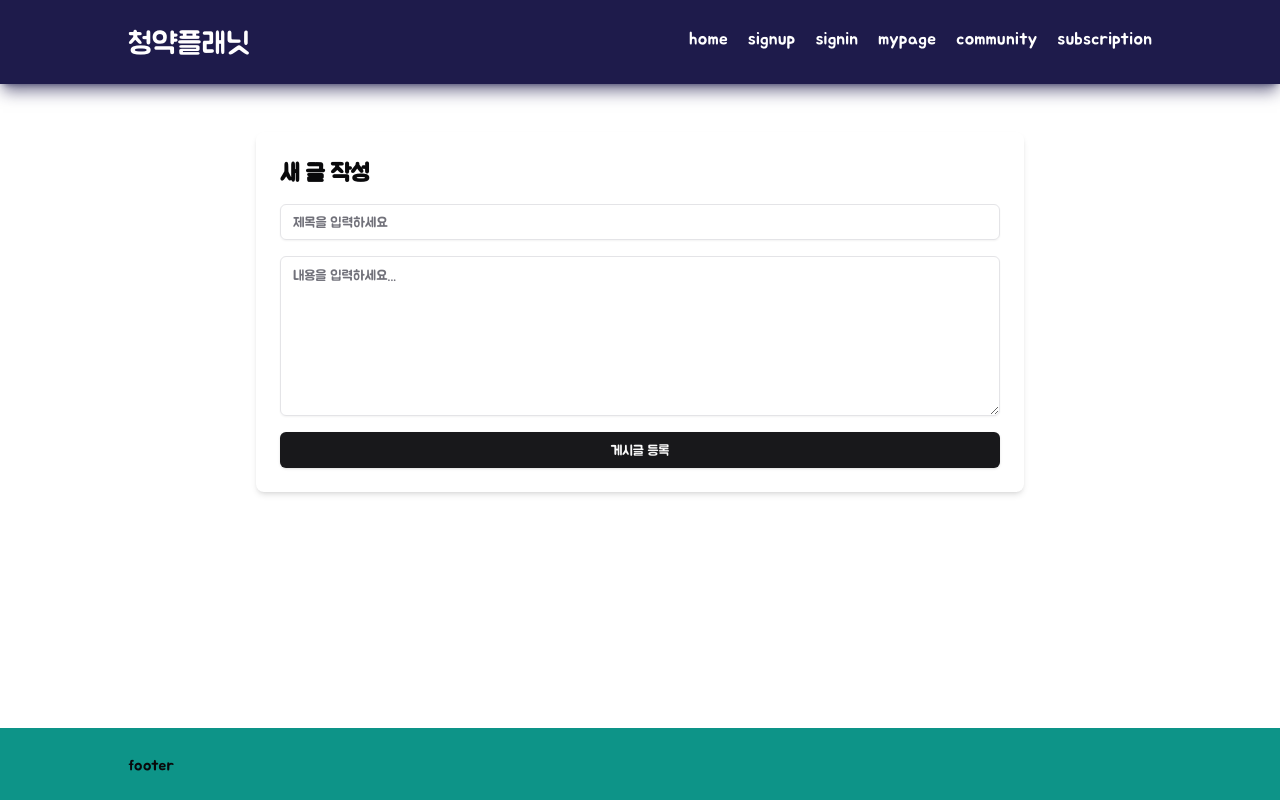
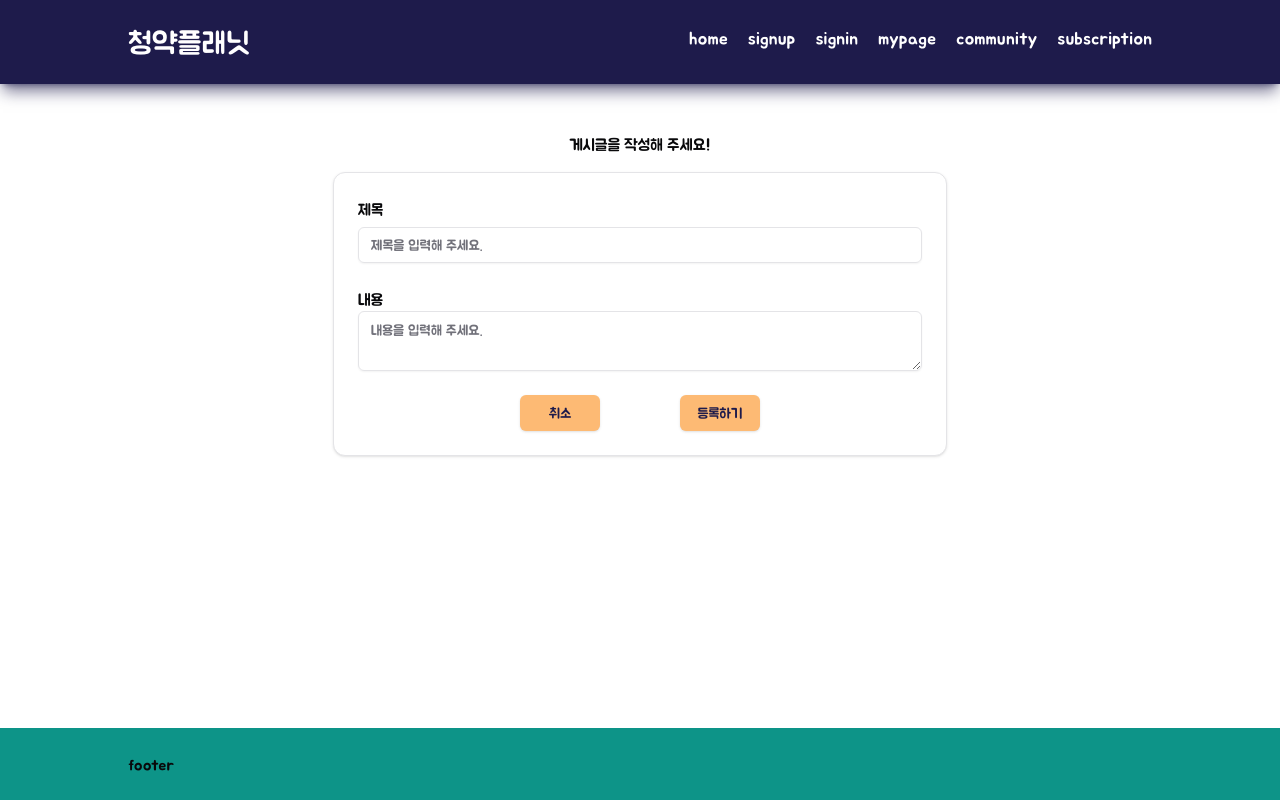
Before and after one commit to cheongyakplanet/FE, a Next.js app: page /community/post in a window 1280 px wide. Built offline with nearby package versions, Linux system fonts and the light colour scheme; no server answers.

Commit message:
Feat: 게시글 작성 API 연동

```diff
--- a/src/app/community/post/page.tsx
+++ b/src/app/community/post/page.tsx
@@ -1,14 +1,66 @@
+'use client';
+
+import { ChangeEvent, useState } from 'react';
+
+import { useRouter } from 'next/navigation';
+
 import { Button } from '@/components/ui/button';
+import { Card, CardContent, CardFooter, CardHeader, CardTitle } from '@/components/ui/card';
 import { Input } from '@/components/ui/input';
 import { Textarea } from '@/components/ui/textarea';
 
+import { useNewPost } from '@/services/community/hooks/useGetPost';
+import { NewPostDto } from '@/services/community/types';
+
 export default function post() {
+  const router = useRouter();
+  const { mutate: newPost } = useNewPost();
+  const [newPostData, setNewPostData] = useState({ title: '', content: '' });
+
+  const handleChange = (e: ChangeEvent<HTMLInputElement | HTMLTextAreaElement>) => {
+    setNewPostData({
+      ...newPostData,
+      [e.target.name]: e.target.value,
+    });
+  };
+
+  const postNewPost = (newPostData: NewPostDto) => {
+    newPost(newPostData);
+    router.push('/community');
+  };
+
   return (
-    <div className="mx-auto mt-10 max-w-3xl rounded-lg bg-white p-6 shadow-md">
-      <h1 className="mb-4 text-2xl font-bold">새 글 작성</h1>
-      <Input className="mb-4" placeholder="제목을 입력하세요" />
-      <Textarea className="mb-4 h-40" placeholder="내용을 입력하세요..." />
-      <Button className="w-full">게시글 등록</Button>
+    <div className="animate-fade-in flex flex-col items-center">
+      <div className="mb-4 text-center">게시글을 작성해 주세요!</div>
+      <Card className="w-3/5">
+        <CardHeader>
+          <div>제목</div>
+          <Input name="title" value={newPostData.title} onChange={handleChange} placeholder="제목을 입력해 주세요." />
+        </CardHeader>
+        <CardContent>
+          <div>내용</div>
+          <Textarea
+            name="content"
+            value={newPostData.content}
+            onChange={handleChange}
+            placeholder="내용을 입력해 주세요."
+          />
+        </CardContent>
+        <CardFooter className="justify-center">
+          <Button
+            onClick={() => router.push('/community')}
+            className="mr-20 w-20 bg-orange-300 text-indigo-950 hover:bg-orange-400"
+          >
+            취소
+          </Button>
+          <Button
+            className="w-20 bg-orange-300 text-indigo-950 hover:bg-orange-400"
+            onClick={() => postNewPost(newPostData)}
+          >
+            등록하기
+          </Button>
+        </CardFooter>
+      </Card>
     </div>
   );
 }
--- a/src/services/community/api.ts
+++ b/src/services/community/api.ts
@@ -1,4 +1,4 @@
-import { PostCommentDto, PostDto } from './types';
+import { PostCommentDto, PostDto, NewPostDto } from './types';
 
 import api from '@/lib/api';
 
@@ -19,3 +19,7 @@ export const POST_comment = async ({ postId, content }: PostCommentDto) => {
 export const POST_like = async (id: string) => {
   return await api.post(`api/community/post/like/${id}`);
 };
+
+export const POST_post = async ({title, content}: NewPostDto) => {
+  return await api.post('/api/community/posts', {title, content});
+}
--- a/src/services/community/hooks/useGetPost.ts
+++ b/src/services/community/hooks/useGetPost.ts
@@ -1,4 +1,4 @@
-import { GET_post, GET_postDetail, POST_comment, POST_like } from '../api';
+import { GET_post, GET_postDetail, POST_comment, POST_like, POST_post } from '../api';
 
 import { useMutation } from '@tanstack/react-query';
 import { useQuery } from '@tanstack/react-query';
@@ -33,3 +33,10 @@ export const usePostLike = () => {
     mutationFn: POST_like,
   });
 };
+
+export const useNewPost = () => {
+  return useMutation({
+    mutationKey: [POST_post.name],
+    mutationFn: POST_post,
+  })
+}
--- a/src/services/community/types.ts
+++ b/src/services/community/types.ts
@@ -7,3 +7,8 @@ export interface PostCommentDto {
   postId: string;
   content: string;
 }
+
+export interface NewPostDto {
+  title: string;
+  content: string;
+}
--- a/tailwind.config.ts
+++ b/tailwind.config.ts
@@ -1,11 +1,11 @@
-import type { Config } from "tailwindcss";
+import type { Config } from 'tailwindcss';
 
 export default {
-    darkMode: ["class"],
+  darkMode: ['class'],
   content: [
-    "./src/pages/**/*.{js,ts,jsx,tsx,mdx}",
-    "./src/components/**/*.{js,ts,jsx,tsx,mdx}",
-    "./src/app/**/*.{js,ts,jsx,tsx,mdx}",
+    './src/pages/**/*.{js,ts,jsx,tsx,mdx}',
+    './src/components/**/*.{js,ts,jsx,tsx,mdx}',
+    './src/app/**/*.{js,ts,jsx,tsx,mdx}',
   ],
   theme: {
     extend: {
@@ -14,31 +14,31 @@ export default {
         foreground: 'hsl(var(--foreground))',
         card: {
           DEFAULT: 'hsl(var(--card))',
-  				foreground: 'hsl(var(--card-foreground))'
+          foreground: 'hsl(var(--card-foreground))',
         },
         popover: {
           DEFAULT: 'hsl(var(--popover))',
-  				foreground: 'hsl(var(--popover-foreground))'
+          foreground: 'hsl(var(--popover-foreground))',
         },
         primary: {
           DEFAULT: 'hsl(var(--primary))',
-  				foreground: 'hsl(var(--primary-foreground))'
+          foreground: 'hsl(var(--primary-foreground))',
         },
         secondary: {
           DEFAULT: 'hsl(var(--secondary))',
-  				foreground: 'hsl(var(--secondary-foreground))'
+          foreground: 'hsl(var(--secondary-foreground))',
         },
         muted: {
           DEFAULT: 'hsl(var(--muted))',
-  				foreground: 'hsl(var(--muted-foreground))'
+          foreground: 'hsl(var(--muted-foreground))',
         },
         accent: {
           DEFAULT: 'hsl(var(--accent))',
-  				foreground: 'hsl(var(--accent-foreground))'
+          foreground: 'hsl(var(--accent-foreground))',
         },
         destructive: {
           DEFAULT: 'hsl(var(--destructive))',
-  				foreground: 'hsl(var(--destructive-foreground))'
+          foreground: 'hsl(var(--destructive-foreground))',
         },
         border: 'hsl(var(--border))',
         input: 'hsl(var(--input))',
@@ -48,55 +48,60 @@ export default {
           '2': 'hsl(var(--chart-2))',
           '3': 'hsl(var(--chart-3))',
           '4': 'hsl(var(--chart-4))',
-  				'5': 'hsl(var(--chart-5))'
-  			}
+          '5': 'hsl(var(--chart-5))',
+        },
       },
       borderRadius: {
         lg: 'var(--radius)',
         md: 'calc(var(--radius) - 2px)',
-  			sm: 'calc(var(--radius) - 4px)'
+        sm: 'calc(var(--radius) - 4px)',
       },
       keyframes: {
         'slide-top-sm': {
           from: {
-  					transform: 'translateY(0)'
+            transform: 'translateY(0)',
           },
           to: {
-  					transform: 'translateY(-4px)'
-  				}
+            transform: 'translateY(-4px)',
+          },
         },
         'slide-bottom-sm': {
           from: {
-  					transform: 'translateY(-4px)'
+            transform: 'translateY(-4px)',
           },
           to: {
-  					transform: 'translateY(0)'
-  				}
+            transform: 'translateY(0)',
+          },
         },
         'accordion-down': {
           from: {
-  					height: '0'
+            height: '0',
           },
           to: {
-  					height: 'var(--radix-accordion-content-height)'
-  				}
+            height: 'var(--radix-accordion-content-height)',
+          },
         },
         'accordion-up': {
           from: {
-  					height: 'var(--radix-accordion-content-height)'
+            height: 'var(--radix-accordion-content-height)',
           },
           to: {
-  					height: '0'
-  				}
-  			}
+            height: '0',
+          },
+        },
+        'fade-in': {
+          from: { opacity: '0', transform: 'translateY(-10px)' },
+          to: { opacity: '1', transform: 'translateY(0)' },
+        },
       },
       animation: {
         'slide-top-sm': 'slide-top-sm 0.2s ease-out both',
         'slide-bottom-sm': 'slide-bottom-sm 0.2s ease-out both',
         'accordion-down': 'accordion-down 0.2s ease-out',
-  			'accordion-up': 'accordion-up 0.2s ease-out'
-  		}
-  	}
+        'accordion-up': 'accordion-up 0.2s ease-out',
+        'fade-in': 'fade-in 1.0s ease-out both',
       },
-  plugins: [require("tailwindcss-animate")],
+    },
+  },
+  plugins: [require('tailwindcss-animate')],
 } satisfies Config;
```
Lines whose indentation alone changed are shown as unchanged.
